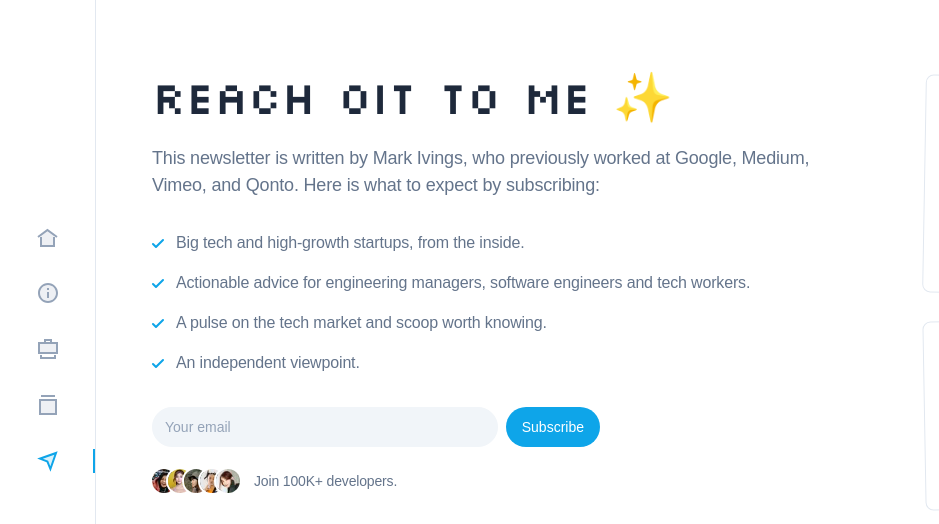
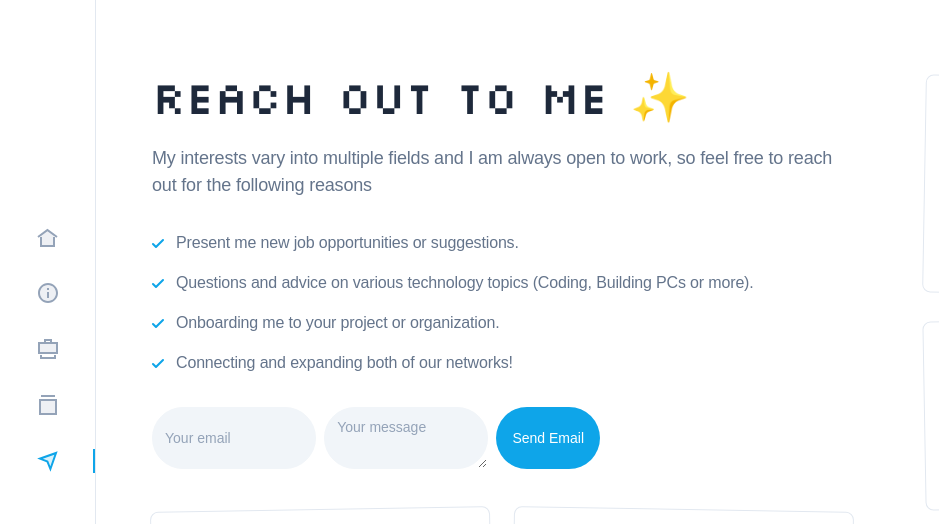
Before and after one commit to sullyjs/portfoliosite, a website: page subscribe.html in a window 1280 px wide. Shown: the part 51-575 px from the top of the page, 0-939 px from the left. Drawn offline with Linux system fonts and the light colour scheme; a web font is replaced by a local one.

Commit message:
contact me form

```diff
--- a/js/main.js
+++ b/js/main.js
@@ -41,5 +41,27 @@
     searchResults.textContent = `Search Query: ${query}`;
 }
 
+
 // Add an event listener to the search input
 searchInput.addEventListener('input', performSearch);
+
+document.addEventListener('DOMContentLoaded', function () {
+  const contactForm = document.getElementById('contact-form');
+  const emailInput = document.getElementById('email-input');
+  const messageInput = document.getElementById('message-input');
+  const successMessage = document.getElementById('success-message');
+
+  contactForm.addEventListener('submit', function (e) {
+      e.preventDefault();
+
+      // Get the email and message
+      const email = emailInput.value;
+      const message = messageInput.value;
+
+      // You should implement the email sending logic here
+      // This typically requires server-side code (e.g., Node.js with Nodemailer or PHP)
+
+      // For this example, we'll just display a success message
+      successMessage.textContent = 'Email sent successfully!';
+  });
+});
--- a/subscribe.html
+++ b/subscribe.html
@@ -148,56 +148,46 @@
 
                                     <section>
                                         <!-- Page title -->
-                                        <h1 class="h1 font-aspekta mb-5">Reach oit to me ✨</h1>
+                                        <h1 class="h1 font-aspekta mb-5">Reach out to me ✨</h1>
                                         <!-- Page content -->
                                         <div class="text-slate-500 dark:text-slate-400 space-y-8">
-                                            <p class="text-lg">This newsletter is written by Mark Ivings, who previously worked at Google, Medium, Vimeo, and Qonto. Here is what to expect by subscribing:</p>
+                                            <p class="text-lg">My interests vary into multiple fields and I am always open to work, so feel free to reach out for the following reasons</p>
                                             <ul class="space-y-4">
                                                 <li class="flex items-start">
                                                     <svg class="w-3 h-3 fill-current text-sky-500 mr-3 mt-1.5 shrink-0" viewBox="0 0 12 12" xmlns="http://www.w3.org/2000/svg">
                                                         <path d="M10.28 2.28L3.989 8.575 1.695 6.28A1 1 0 00.28 7.695l3 3a1 1 0 001.414 0l7-7A1 1 0 0010.28 2.28z"></path>
                                                     </svg>
-                                                    <span>Big tech and high-growth startups, from the inside.</span>
+                                                    <span>Present me new job opportunities or suggestions.</span>
                                                 </li>
                                                 <li class="flex items-start">
                                                     <svg class="w-3 h-3 fill-current text-sky-500 mr-3 mt-1.5 shrink-0" viewBox="0 0 12 12" xmlns="http://www.w3.org/2000/svg">
                                                         <path d="M10.28 2.28L3.989 8.575 1.695 6.28A1 1 0 00.28 7.695l3 3a1 1 0 001.414 0l7-7A1 1 0 0010.28 2.28z"></path>
                                                     </svg>
-                                                    <span>Actionable advice for engineering managers, software engineers and tech workers.</span>
+                                                    <span>Questions and advice on various technology topics (Coding, Building PCs or more).</span>
                                                 </li>
                                                 <li class="flex items-start">
                                                     <svg class="w-3 h-3 fill-current text-sky-500 mr-3 mt-1.5 shrink-0" viewBox="0 0 12 12" xmlns="http://www.w3.org/2000/svg">
                                                         <path d="M10.28 2.28L3.989 8.575 1.695 6.28A1 1 0 00.28 7.695l3 3a1 1 0 001.414 0l7-7A1 1 0 0010.28 2.28z"></path>
                                                     </svg>
-                                                    <span>A pulse on the tech market and scoop worth knowing.</span>
+                                                    <span>Onboarding me to your project or organization.</span>
                                                 </li>
                                                 <li class="flex items-start">
                                                     <svg class="w-3 h-3 fill-current text-sky-500 mr-3 mt-1.5 shrink-0" viewBox="0 0 12 12" xmlns="http://www.w3.org/2000/svg">
                                                         <path d="M10.28 2.28L3.989 8.575 1.695 6.28A1 1 0 00.28 7.695l3 3a1 1 0 001.414 0l7-7A1 1 0 0010.28 2.28z"></path>
                                                     </svg>
-                                                    <span>An independent viewpoint.</span>
+                                                    <span>Connecting and expanding both of our networks!</span>
                                                 </li>
                                             </ul>
                                             <div>
                                                 <!-- Subscribe form -->
-                                                <form>
-                                                    <div class="flex flex-col md:flex-row justify-center max-w-xs mx-auto md:max-w-md md:mx-0">
-                                                        <input type="email" class="form-input w-full mb-2 md:mb-0 md:mr-2" placeholder="Your email" aria-label="Your email…" />
-                                                        <button class="btn text-white bg-sky-500 hover:bg-sky-600">Subscribe</button>
-                                                    </div>
-                                                    <!-- Success message -->
-                                                    <!-- <p class="text-xs text-slate-500 mt-3 italic">Thanks for subscribing!</p> -->
+                                                <form id="contact-form" class="flex flex-col md:flex-row justify-center max-w-xs mx-auto md:max-w-md md:mx-0">
+                                                    <input type="email" id="email-input" class="form-input w-full mb-2 md:mb-0 md:mr-2" placeholder="Your email" aria-label="Your email" required />
+                                                    <textarea id="message-input" class="form-input w-full mb-2 md:mb-0 md:mr-2" placeholder="Your message" aria-label="Your message" required></textarea>
+                                                    <button id="submit-button" class="btn text-white bg-sky-500 hover:bg-sky-600" type="submit">Send Email</button>
                                                 </form>
-                                                <div class="flex items-center mt-5">
-                                                    <div class="inline-flex -space-x-3 -ml-0.5">
-                                                        <img class="rounded-full border-2 border-white dark:border-slate-800 box-content" src="./images/avatar-01.jpg" width="24" height="24" alt="Avatar 01">
-                                                        <img class="rounded-full border-2 border-white dark:border-slate-800 box-content" src="./images/avatar-02.jpg" width="24" height="24" alt="Avatar 02">
-                                                        <img class="rounded-full border-2 border-white dark:border-slate-800 box-content" src="./images/avatar-03.jpg" width="24" height="24" alt="Avatar 03">
-                                                        <img class="rounded-full border-2 border-white dark:border-slate-800 box-content" src="./images/avatar-04.jpg" width="24" height="24" alt="Avatar 04">
-                                                        <img class="rounded-full border-2 border-white dark:border-slate-800 box-content" src="./images/avatar-05.jpg" width="24" height="24" alt="Avatar 05">
-                                                    </div>
-                                                    <div class="text-sm text-slate-500 ml-3">Join 100K+ developers.</div>
-                                                </div>
+                                                <!-- Success message -->
+                                                <p id="success-message" class="text-xs text-slate-500 mt-3 italic"></p>
+
                                             </div>
                                         </div>
                                     </section>
```
